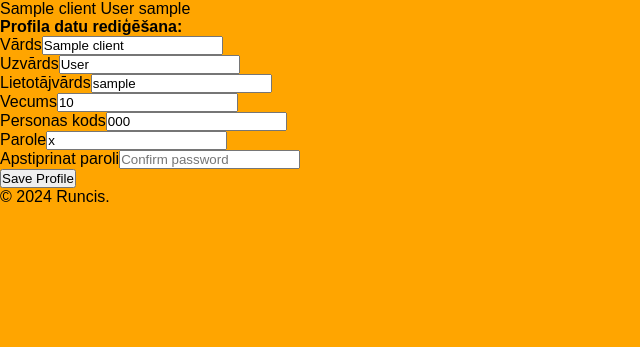
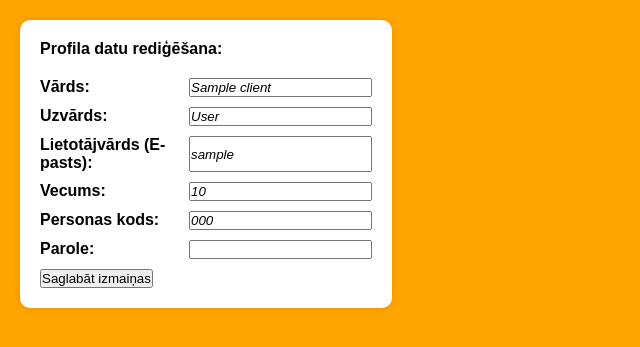
Before and after one commit to 22DP1AKaha/AutoskolaTemp, a Spring Boot app: page /RedigetProfilu in a window 1280 px wide. Shown: the part 38-385 px from the top of the page, without its empty margins (0-640 px from the left). Run offline with Spring Boot 4, Linux system fonts and the light colour scheme; tables that the repository leaves empty hold one stand-in row (values such as "Sample post").

Commit message:
pabeidzu profile page

```diff
--- a/src/main/java/com/example/Autoskola/controller/ProfileController.java
+++ b/src/main/java/com/example/Autoskola/controller/ProfileController.java
@@ -4,6 +4,9 @@ package com.example.Autoskola.controller;
 import org.springframework.beans.factory.annotation.Autowired;
 import org.springframework.stereotype.Controller;
 import org.springframework.web.bind.annotation.GetMapping;
+import org.springframework.web.bind.annotation.ModelAttribute;
+import org.springframework.web.bind.annotation.PostMapping;
+
 import com.example.Autoskola.entity.Client;
 import com.example.Autoskola.repository.ClientRepository;
 import org.springframework.ui.Model;
@@ -36,4 +39,30 @@ public class ProfileController {
         }
         return "redirect:/";
     }
+
+     @PostMapping("/updateProfile")
+    public String updateProfile(@ModelAttribute Client updatedClient) {
+        Client client = clientRepository.findByIsActiveTrue();
+        if (client != null) {
+            client.setName(updatedClient.getName());
+            client.setSurname(updatedClient.getSurname());
+            client.setAge(updatedClient.getAge());
+            client.setUsername(updatedClient.getUsername());
+            client.setPersonCode(updatedClient.getPersonCode());
+            if (updatedClient.getPassword() != null && !updatedClient.getPassword().isEmpty()) {
+                client.setPassword(updatedClient.getPassword());
+            }
+            clientRepository.save(client);
+        }
+        return "redirect:/profils";
+    }
+
+    @GetMapping("/DzestProfilu")
+    public String deleteProfile() {
+        Client client = clientRepository.findByIsActiveTrue();
+        if (client != null) {
+            clientRepository.delete(client); // Deleting the client from the database
+        }
+        return "redirect:/"; // Redirecting the user to the starting page
+    }
 }
--- a/src/main/resources/templates/edit_profile.html
+++ b/src/main/resources/templates/edit_profile.html
@@ -7,7 +7,6 @@
     <link rel="stylesheet" th:href="@{/css/profilestyle.css}">
 </head>
 <body>
-    <header>
     <nav>
         <div class="logo">
             Runcis
@@ -20,43 +19,45 @@
             <a href="/iziet">Iziet</a>
         </ul>
     </nav>
-    </header>
 
-    <div class="container rounded bg-white mt-5 mb-5">
-        <div class="row">
-            <div class="col-md-3 border-right">
-                <div class="d-flex flex-column align-items-center text-center p-3 py-5">
-                    <span class="font-weight-bold" th:text="${client.name + ' ' + client.surname}"></span>
-                    <span class="text-black-50" th:text="${client.username}"></span>
+    <div class="profile-container">
+        <div class="profile-section">
+            <div class="profile-details">
+                <div class="section-title">
+                    <h4>Profila datu rediģēšana:</h4>
                 </div>
+                <form th:action="@{/updateProfile}" method="post" class="profile-form">
+                    <input type="hidden" name="id" th:value="${client.clientID}">
+                    <div class="detail-row">
+                        <label class="detail-label">Vārds:</label>
+                        <input type="text" class="detail-value" name="name" th:value="${client.name}">
                     </div>
-            <div class="col-md-5 border-right">
-                <div class="p-3 py-5">
-                    <div class="d-flex justify-content-between align-items-center mb-3">
-                        <h4 class="text-right">Profila datu rediģēšana:</h4>
+                    <div class="detail-row">
+                        <label class="detail-label">Uzvārds:</label>
+                        <input type="text" class="detail-value" name="surname" th:value="${client.surname}">
                     </div>
-                    <div class="row mt-2">
-                        <div class="col-md-6"><label class="labels">Vārds</label><input type="text" class="form-control" placeholder="First name" th:value="${client.name}"></div>
-                        <div class="col-md-6"><label class="labels">Uzvārds</label><input type="text" class="form-control" placeholder="Surname" th:value="${client.surname}"></div>
+                    <div class="detail-row">
+                        <label class="detail-label">Lietotājvārds (E-pasts):</label>
+                        <input type="email" class="detail-value" name="username" th:value="${client.username}">
                     </div>
-                    <div class="row mt-3">
-                        <div class="col-md-12"><label class="labels">Lietotājvārds</label><input type="text" class="form-control" placeholder="Enter username" th:value="${client.username}"></div>
-                        <div class="col-md-12"><label class="labels">Vecums</label><input type="text" class="form-control" placeholder="Enter age" th:value="${client.age}"></div>
-                        <div class="col-md-12"><label class="labels">Personas kods</label><input type="text" class="form-control" placeholder="Enter person code" th:value="${client.personCode}"></div>
+                    <div class="detail-row">
+                        <label class="detail-label">Vecums:</label>
+                        <input type="text" class="detail-value" name="age" th:value="${client.age}">
                     </div>
-                    <div class="row mt-3">
-                        <div class="col-md-6"><label class="labels">Parole</label><input type="text" class="form-control" placeholder="Enter password" th:value="${client.password}"></div>
-                        <div class="col-md-6"><label class="labels">Apstiprinat paroli</label><input type="password" class="form-control" placeholder="Confirm password"></div>
+                    <div class="detail-row">
+                        <label class="detail-label">Personas kods:</label>
+                        <input type="text" class="detail-value" name="personCode" th:value="${client.personCode}">
                     </div>
-                    <div class="mt-5 text-center"><button class="btn btn-primary profile-button" type="button">Save Profile</button></div>
+                    <div class="detail-row">
+                        <label class="detail-label">Parole:</label>
+                        <input type="password" class="detail-value" name="password">
+                    </div>
+                    <div class="button-container">
+                        <button class="profile-button" type="submit">Saglabāt izmaiņas</button>
+                    </div>
+                </form>
             </div>
         </div>
     </div>
-    </div>
-
-
-    <footer>
-        <p>© 2024 Runcis.</p>
-    </footer>
 </body>
 </html>
--- a/src/main/resources/templates/profile.html
+++ b/src/main/resources/templates/profile.html
@@ -23,7 +23,7 @@
     <div class="profile-container">
         <div class="profile-section">
             <div class="profile-info">
-                <span class="bold" th:text="${client.name + ' ' + client.surname}"></span>
+                <h2 class="bold" th:text="${client.name + ' ' + client.surname}"></h2>
                 <span class="subtext" th:text="${client.username}"></span>
             </div>
         </div>
@@ -48,6 +48,7 @@
                 </div>
                 <div class="button-container">
                     <button class="profile-button" onclick="window.location.href='/RedigetProfilu'">Rediģēt profilu</button>
+                    <button class="profile-button" onclick="window.location.href='/DzestProfilu'">Dzēst profilu</button>
                 </div>
             </div>
         </div>
```
Also changed, not shown: src/main/resources/templates/exam.html (+8 -0 lines), 1 other file. Lines whose indentation alone changed are shown as unchanged.
